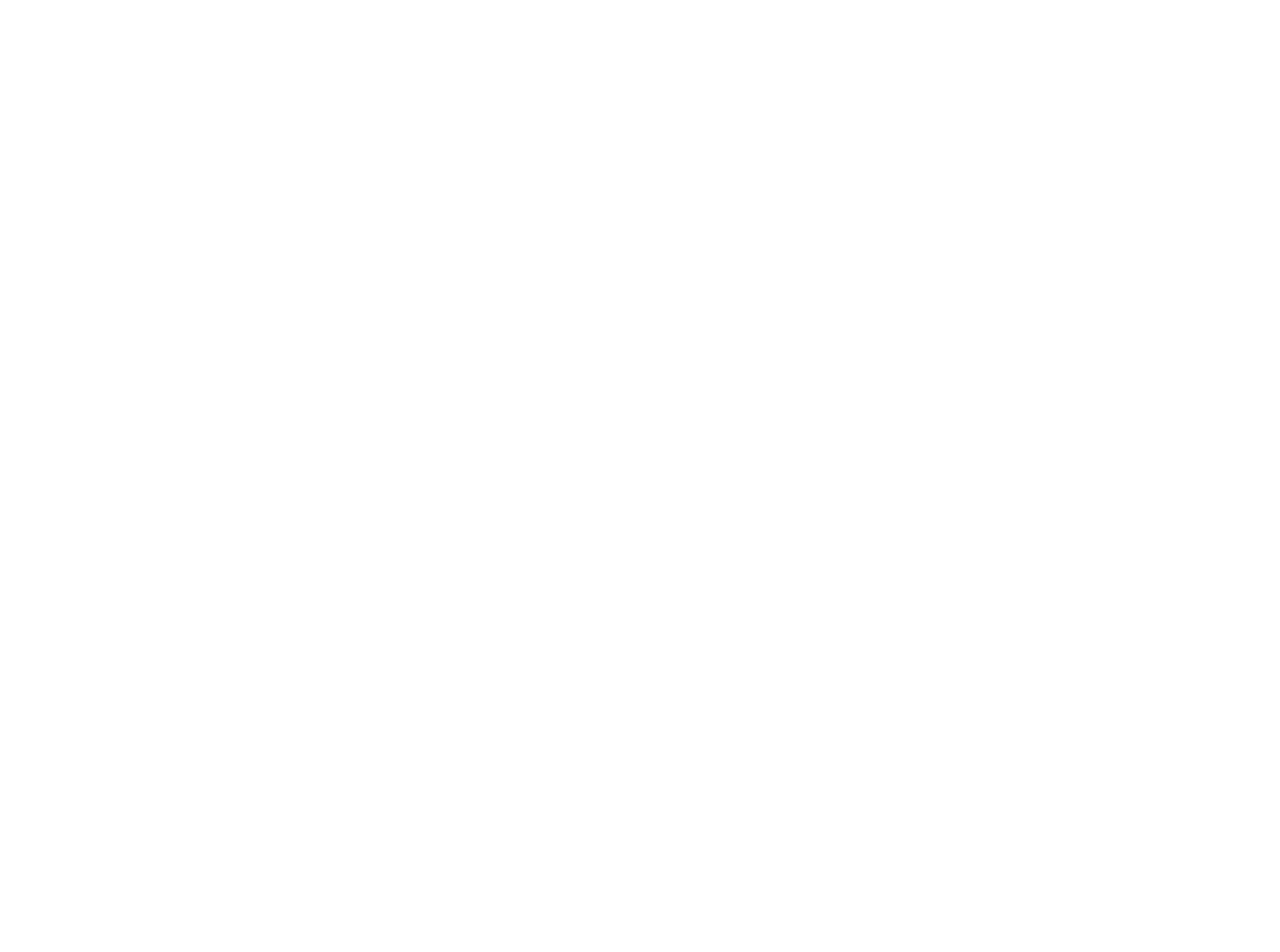
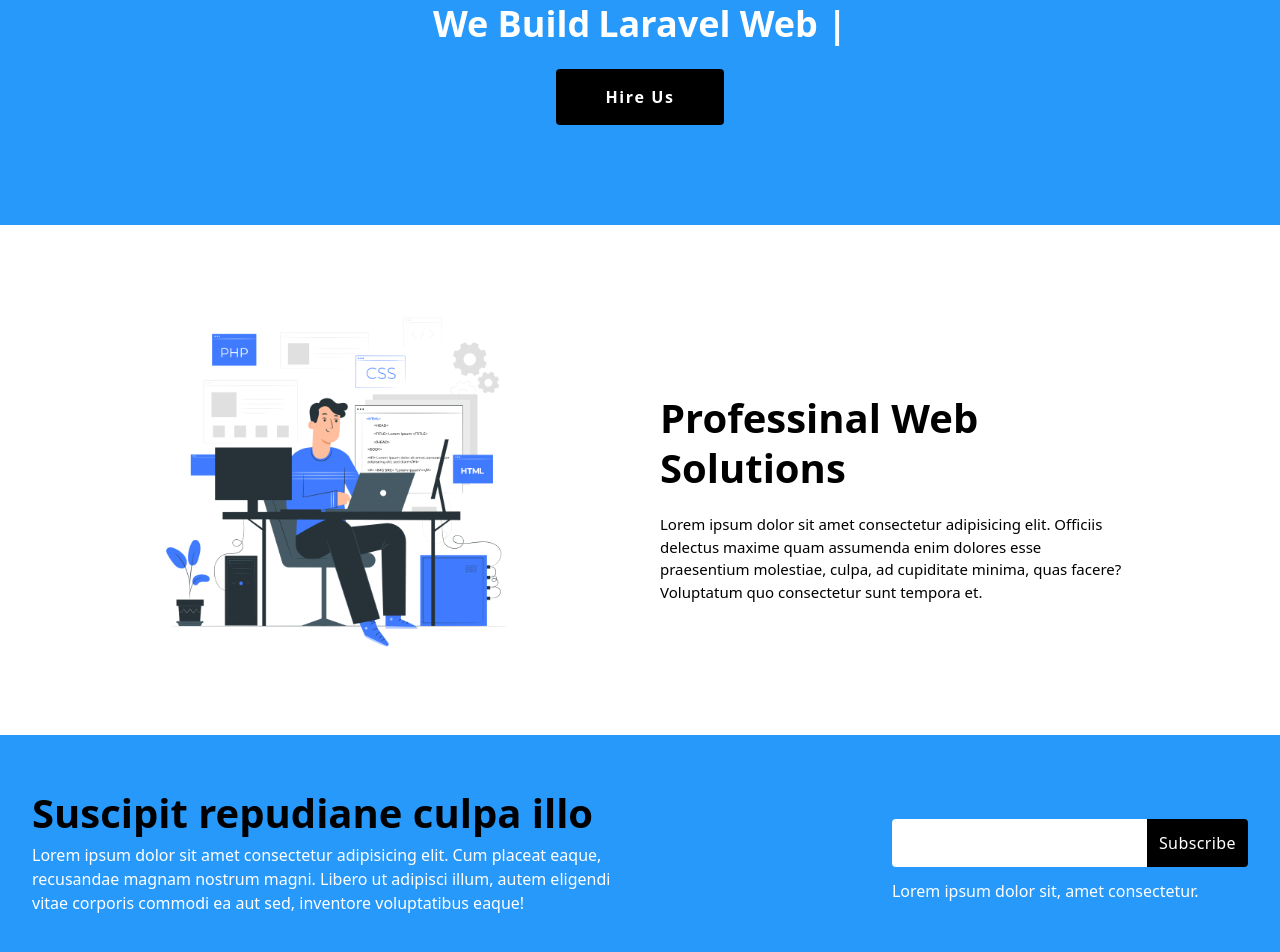
Before and after one commit to web-developer-aman/react-tailwind-service-app, a React (Create React App) app: page / in a window 1280 px wide. Shown: the part 310-1262 px from the top of the page. Before the commit the page ends 800 px from the top, so only its background shows below. Built offline with nearby package versions, Linux system fonts and the light colour scheme.

Commit message:
Added expertise and newsletter sections.

```diff
--- a/package.json
+++ b/package.json
@@ -10,6 +10,7 @@
     "react-dom": "^18.2.0",
     "react-icons": "^5.0.1",
     "react-scripts": "5.0.1",
+    "react-typed": "^2.0.12",
     "web-vitals": "^2.1.4"
   },
   "scripts": {
--- a/src/App.jsx
+++ b/src/App.jsx
@@ -1,9 +1,15 @@
 import Header from "./Components/Header";
+import Banner from "./Components/Banner";
+import Experts from "./Components/Experts";
+import NewsLetter from "./Components/NewsLetter";
 
 function App() {
   return (
     <>
       <Header />
+      <Banner />
+      <Experts />
+      <NewsLetter />
 
     </>
   );
--- /dev/null
+++ b/src/Components/Banner.jsx
@@ -0,0 +1,27 @@
+import React from "react";
+import {ReactTyped } from "react-typed";
+
+
+export default function Banner(){
+    return (
+        <div className="bg-[#2699fb] py-[30px] mx-auto md:py-[100px] text-center px-2">
+            <div className="text-2xl md:text-3xl font-bold">
+                Elevate Your Online Presence With
+            </div>
+            <h1 className="text-[40px] md:text-[60px] font-bold text-white py-2 md:pb-3 md-pt-2" >Innovative Web Solutions</h1>
+            <div className="text-3xl md:text-4xl font-bold text-white">
+                We Build
+                <ReactTyped className="pl-2"
+                strings={['WordPress Website', 'Laravel Web App','React App']}
+                typeSpeed={100}
+                backSpeed={50}
+                loop={true}
+                />
+            </div>
+            <button className="relative bg-black text-white hover:text-black px-[50px] py-4 font-bold mt-[25px] tracking-widest group duration-300 rounded">
+                <span className="absolute w-0 group-hover:w-full transition-all ease-out duration-300 right-0 top-0 h-full bg-white rounded"></span>
+                <span className="relative">Hire Us</span>
+            </button>
+        </div>
+    )
+}
--- /dev/null
+++ b/src/Components/Experts.jsx
@@ -0,0 +1,18 @@
+import React from 'react';
+import delta from '../assets/images/programming.png';
+
+export default function Experts(){
+    return (
+        <div className="md:grid grid-cols-2 gap-10 md:max-w-[1000px] px-3 mx-auto my-2 py-[30px] md:py-[60px]">
+            <div className="">
+                <img src={delta} className="md:w-[80%] object-cover" alt=""/>
+            </div>
+            <div className="md:mt-[100px]">
+                <h2 className='text-3xl md:text-[40px] font-bold mb-2 md:mb-5 leading-tight'>Professinal Web Solutions</h2>
+                <p className='text-[15px]'>Lorem ipsum dolor sit amet consectetur adipisicing elit. Officiis delectus maxime quam assumenda enim dolores esse praesentium molestiae, culpa, ad cupiditate minima, quas facere? Voluptatum quo consectetur sunt tempora et.</p>
+
+            </div>
+
+        </div>
+    )
+}
--- a/src/Components/Header.jsx
+++ b/src/Components/Header.jsx
@@ -7,7 +7,7 @@
     const [toggle, setToggle] = React.useState(false);
 
     return (
-        <div className='bg-[#2699fb] p-4'>
+        <div className='bg-[#2699fb] p-4 sticky top-0 z-50'>
             <div className='max-w-[1240px] items-center flex justify-between mx-auto'>
                 <div className='text-3xl font-bold'>
                     SoftaWeb
--- /dev/null
+++ b/src/Components/NewsLetter.jsx
@@ -0,0 +1,23 @@
+import React from 'react';
+
+export default function NewsLetter(){
+    return (
+        <div className='py-[30px] md:py-[60px] bg-[#2699fb]'>
+            <div className='max-w-[1240px] mx-auto md:grid grid-cols-2 px-3'>
+                <div>
+                    <h2 className='text-3xl md:text-[40px] font-bold mb-3'>Suscipit repudiane culpa illo</h2>
+                    <p className='text-white'>Lorem ipsum dolor sit amet consectetur adipisicing elit. Cum placeat eaque, recusandae magnam nostrum magni. Libero ut adipisci illum, autem eligendi vitae corporis commodi ea aut sed, inventore voluptatibus eaque!</p>
+                </div>
+                <div className='flex justify-end mt-3'>
+                    <div className='mt-3'>
+                        <input className='shadow-l py-3 px-1 md:p-3 rounded-l mb-3' type="text" />
+                        <button className='bg-black rounded-r py-3 px-1 md:p-3 text-white tracking-wide'>Subscribe</button>
+                        <p className='text-white'>Lorem ipsum dolor sit, amet consectetur.</p>
+                    </div>
+
+                </div>
+            </div>
+
+        </div>
+    )
+}
```
Also changed, not shown: src/assets/images/programming.png (added), 1 other file (tests, documents, lock files or other folders).
